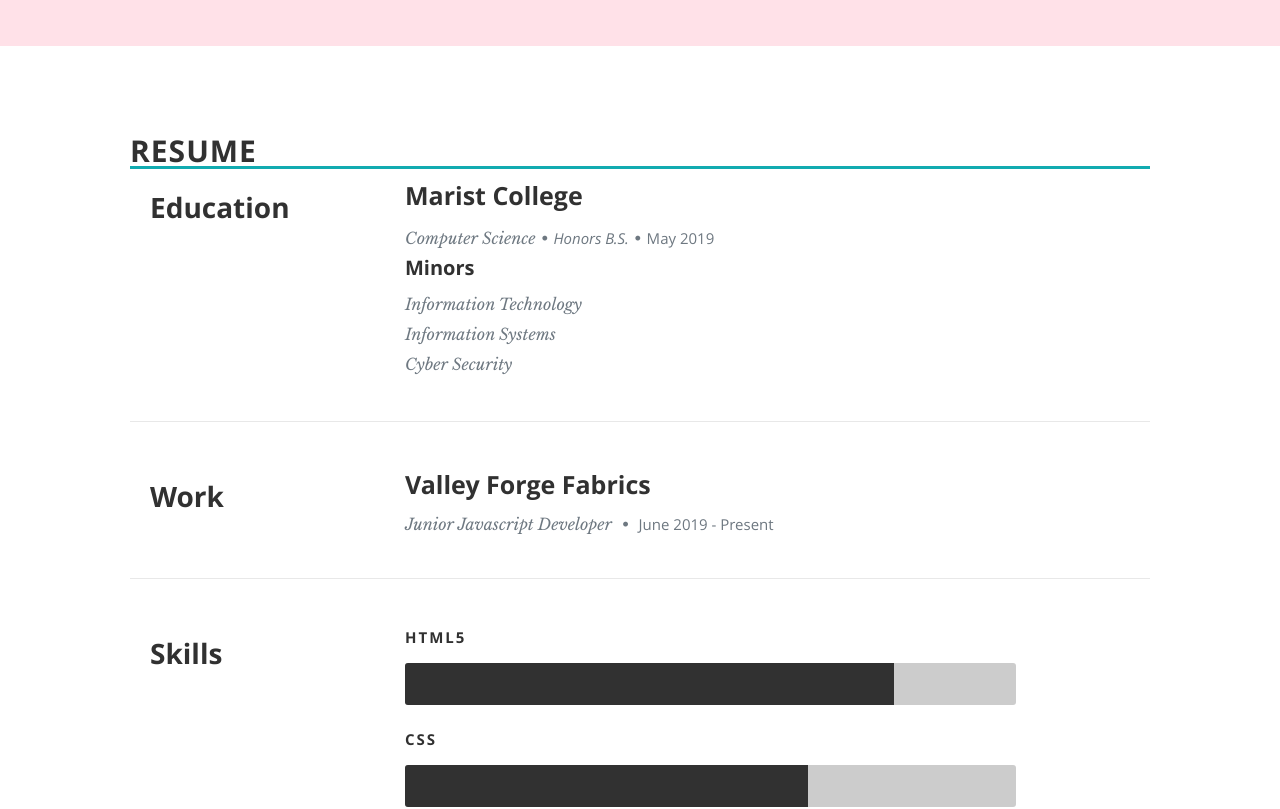
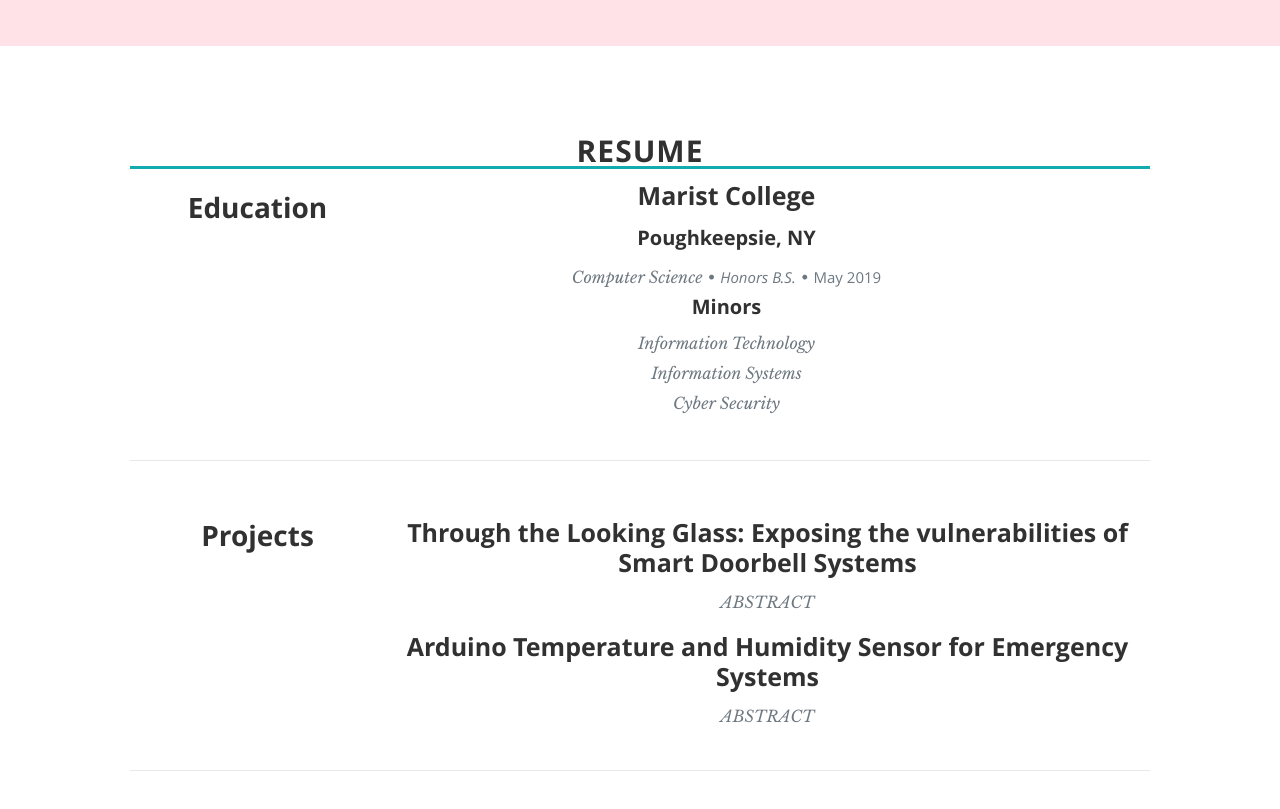
Before and after one commit to ClaudLucia/claudlucia.github.io, a React (Create React App) app: page / in a window 1280 px wide. Shown: the part 1060-1869 px from the top of the page. Built offline with nearby package versions, Linux system fonts and the light colour scheme.

Commit message:
added Projects

```diff
--- a/src/App.js
+++ b/src/App.js
@@ -1,11 +1,11 @@
 import React, {Component} from 'react';
-// import './App.css';
-// import Projects from './component/Projects.js';
+import './App.css';
 
 import Header from './component/Header.js';
 import About from './component/About.js';
 import Resume from './component/Resume.js';
 import Contact from './component/Contact.js';
+// import Projects from './component/Projects.js';
 import resumeData from './component/resumeData.js';
 
 
@@ -18,8 +18,8 @@
 
         <Header resumeData={resumeData}/>
         <About resumeData={resumeData}/>
+        <Resume resumeData={resumeData}/>
         {/* <Projects resumeData={resumeData}/> */}
-        <Resume resumeData={resumeData}/>
         <Contact resumeData={resumeData}/>
       </div>
     );
--- a/src/component/About.js
+++ b/src/component/About.js
@@ -5,7 +5,8 @@
         let resumeData = this.props.resumeData;
             return (
                 <section id="about">
-                    <div className="nine columns main-col">
+                    <div className="row">
+                    <div className="twelve columns header-col">
                         <h1>About Me</h1>
                         <p>
                             {
@@ -13,6 +14,7 @@
                             }
                         </p>
                     </div>
+                    </div>
                 </section>
             );
     }
--- a/src/component/Resume.js
+++ b/src/component/Resume.js
@@ -17,6 +17,7 @@
                 <div className="row item">
                   <div className="twelve columns">
                     <h3>{item.UniversityName}</h3>
+                    <h4>{item.location}</h4>
                     <p className="info">
                       {item.specialization}
                       <span>&bull;</span><em>{item.Achievements}</em><span>&bull;</span><em className="date">{item.MonthOfPassing} {item.YearOfPassing}</em>
@@ -37,6 +38,27 @@
                   </div>
                 </div>
               )
+            })
+          }
+        </div>
+      </div>
+      <div className="row work">
+        <div className="three columns header-col">
+            <h2><span>Projects</span></h2>
+        </div>
+        <div className="nine columns header-col">
+          {
+            resumeData.portfolio && resumeData.portfolio.map((item)=>{
+            return(
+                <div className="row item">
+                    <div className="twelve columns">
+                        <h3>{item.name}</h3>
+                        <p className="info">
+                        {item.description}
+                        </p>
+                    </div>
+                </div>
+            )
             })
           }
         </div>
--- a/src/component/resumeData.js
+++ b/src/component/resumeData.js
@@ -23,7 +23,7 @@
         {
             "UniversityName":"Marist College",
             "specialization":"Computer Science",
-
+            "location":"Poughkeepsie, NY",
             "MonthOfPassing":"May",
             "YearOfPassing":"2019",
             "Achievements":"Honors B.S."
@@ -64,36 +64,28 @@
             "skillname":"Reactjs"
         }
         ],
-        // "portfolio":[
+        "portfolio":[
+        {
+            "name":"Through the Looking Glass: Exposing the vulnerabilities of Smart Doorbell Systems",
+            "description":"ABSTRACT",
+            "imgurl":"//"
+        },
+        {
+            "name":"Arduino Temperature and Humidity Sensor for Emergency Systems",
+            "description":"ABSTRACT",
+            "imgurl":"//"
+        }
+        ],
+        // "activities":[
         // {
-        //     "name":"project1",
-        //     "description":"mobileapp",
-        //     "imgurl":"images/portfolio/phone.jpg"
+        //     "name":"This is a sample testimonial",
+        //     "description":"Some technical guy",
+        //     "time": "recent first"
         // },
         // {
-        //     "name":"project2",
-        //     "description":"mobileapp",
-        //     "imgurl":"images/portfolio/project.jpg"
-        // },
-        // {
-        //     "name":"project3",
-        //     "description":"mobileapp",
-        //     "imgurl":"images/portfolio/project2.png"
-        // },
-        // {
-        //     "name":"project4",
-        //     "description":"mobileapp",
-        //     "imgurl":"images/portfolio/phone.jpg"
-        // }
-        // ],
-        // "testimonials":[
-        // {
-        //     "description":"This is a sample testimonial",
-        //     "name":"Some technical guy"
-        // },
-        // {
-        //     "description":"This is a sample testimonial",
-        //     "name":"Some technical guy"
+        //     "name":"This is a sample testimonial",
+        //     "description":"Some technical guy",
+        //     "time": "recent first"
         // }
         // ]
     }
```
Also changed, not shown: src/component/Projects.js (+4 -4 lines).
